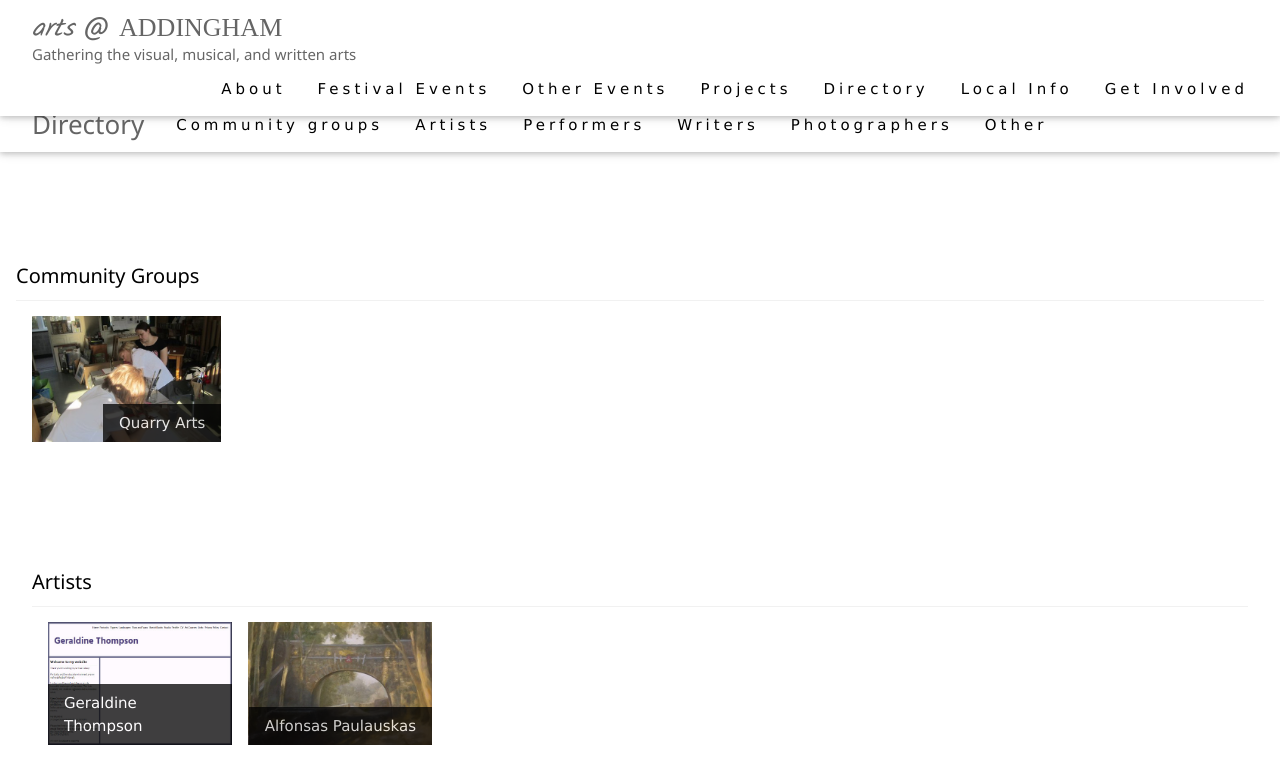
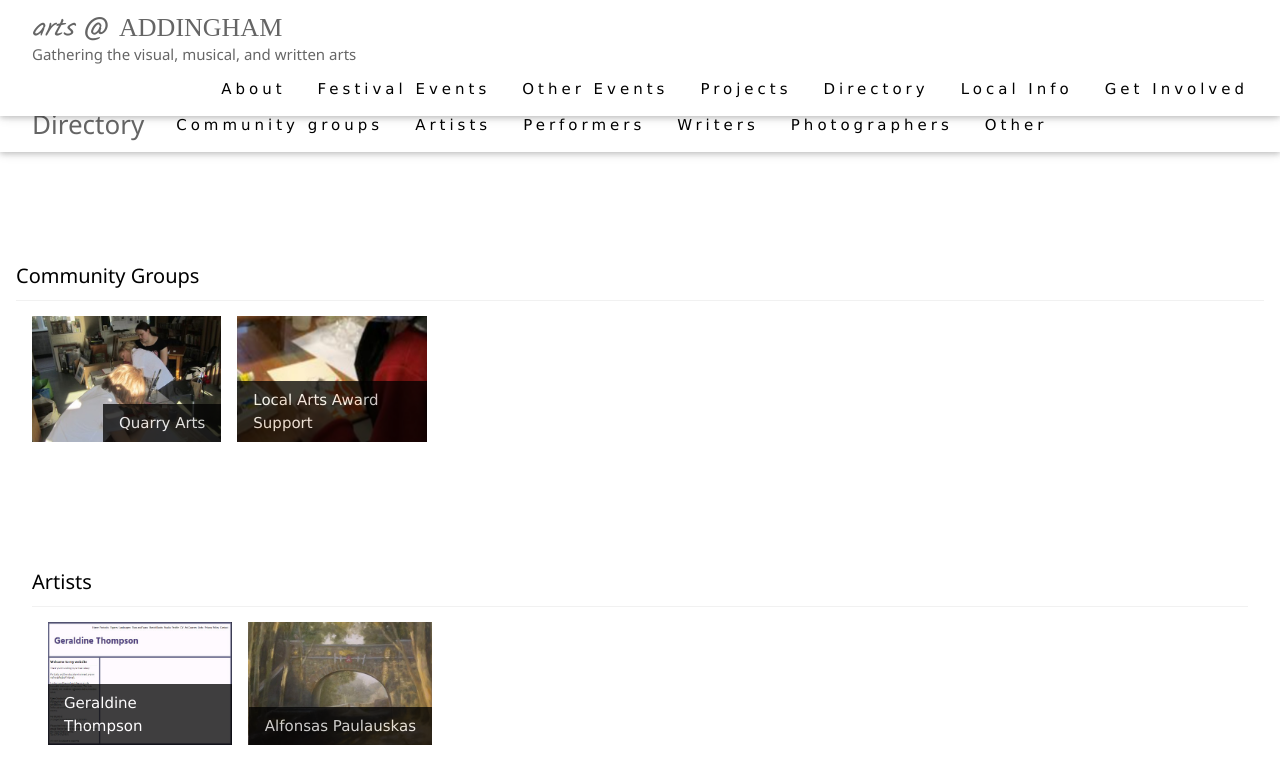
Before and after one commit to addingham/arts, a Jekyll site: the page built from directory/index.html, in a window 1280 px wide and 900 px high. Shown: the top 784 px of the window. Built offline with Jekyll 4.4.1, drawn with Linux system fonts in a browser that asks for light colours; some web fonts are replaced.

Commit message:
Arts Award added

```diff
--- a/directory/index.html
+++ b/directory/index.html
@@ -50,8 +50,17 @@ layout: mainIndexPage
 		<div class="w3-display-bottomright w3-black w3-padding w3-opacity-min">Quarry Arts</div>
       </div>
 	</a>
+  </div>
+  <div class="w3-col l2 m6 w3-margin-bottom">
+	<A href="ArtsAwardSummer2020.pdf">
+      <div class="w3-display-container">
+        <img src="/arts/images/award.jpg"  style="width:100%">
+		<div class="w3-display-bottomright w3-black w3-padding w3-opacity-min">Local Arts Award Support</div>
+      </div>
+	</a>
+  </div>
 
-  </div>
+
 </div>
 
 
```
Also changed, not shown: images/award.jpg (added), 1 other file.
